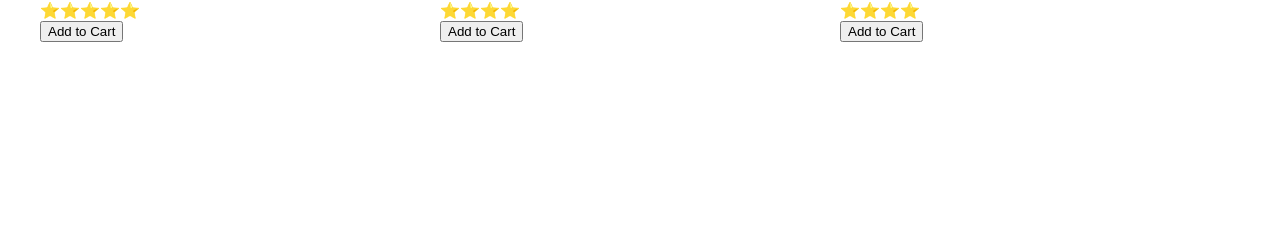
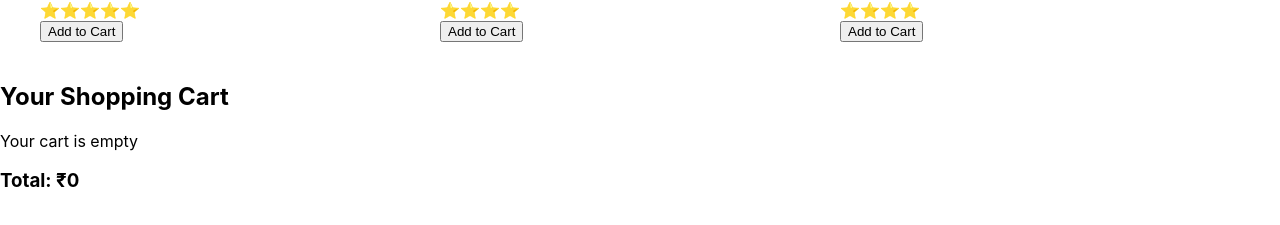
Before and after one commit to dharanisubramaniyan27/amazon-clone-react, a React (Create React App) app: page /cart in a window 1280 px wide. Shown: the part 501-726 px from the top of the page. Built offline with nearby package versions, Linux system fonts and the light colour scheme.

Commit message:
Added cart page with remove item and total price

```diff
--- a/src/App.js
+++ b/src/App.js
@@ -1,6 +1,7 @@
 import { useState } from "react";
 import Header from "./components/Header";
 import Home from "./pages/Home";
+import Cart from "./pages/Cart";
 
 function App() {
   const [cart, setCart] = useState([]);
@@ -9,10 +10,17 @@ function App() {
     setCart([...cart, product]);
   };
 
+  const removeFromCart = (index) => {
+    const newCart = [...cart];
+    newCart.splice(index, 1);
+    setCart(newCart);
+  };
+
   return (
     <>
       <Header cartCount={cart.length} />
       <Home addToCart={addToCart} />
+      <Cart cart={cart} removeFromCart={removeFromCart} />
     </>
   );
 }
--- a/src/data/products.js
+++ b/src/data/products.js
@@ -17,7 +17,7 @@ const products = [
     id: 3,
     title: "boAt Rockerz 255 Pro+ Bluetooth Earphones",
     price: 1299,
-    image: "https://m.media-amazon.com/images/I/61F2T7q3EUL._SX679_.jpg",
+    image: "https://www.boat-lifestyle.com/products/rockerz-150-pro-bluetooth-neckband?variant=41459429998690&country=IN&currency=INR&gad_source=1&gad_campaignid=21766993129&gbraid=0AAAAADCnhlyroqp9G_36Oxei1K8oYN1-9&gclid=Cj0KCQiA0p7KBhCkARIsAE6XlamE6qCrddRendGvfRcSryJ_YLJAGxthnFmdV4jILSQR8dSAKWFwabMaAuFwEALw_wcB",
     rating: 4,
   },
 ];
--- /dev/null
+++ b/src/pages/Cart.css
@@ -0,0 +1,17 @@
+
+.cart {
+  padding: 20px;
+}
+
+.cart__item {
+  display: flex;
+  margin: 10px 0;
+  background: white;
+  padding: 10px;
+}
+
+.cart__item img {
+  width: 100px;
+  object-fit: contain;
+  margin-right: 10px;
+}
--- /dev/null
+++ b/src/pages/Cart.jsx
@@ -0,0 +1,30 @@
+function Cart({ cart, removeFromCart }) {
+  const total = cart.reduce((sum, item) => sum + item.price, 0);
+
+  return (
+    <div className="cart">
+      <h2>Your Shopping Cart</h2>
+
+      {cart.length === 0 ? (
+        <p>Your cart is empty</p>
+      ) : (
+        cart.map((item, index) => (
+          <div className="cart__item" key={index}>
+            <img src={item.image} alt={item.title} />
+            <div>
+              <p>{item.title}</p>
+              <p>₹{item.price}</p>
+              <button onClick={() => removeFromCart(index)}>
+                Remove
+              </button>
+            </div>
+          </div>
+        ))
+      )}
+
+      <h3>Total: ₹{total}</h3>
+    </div>
+  );
+}
+
+export default Cart;
```
